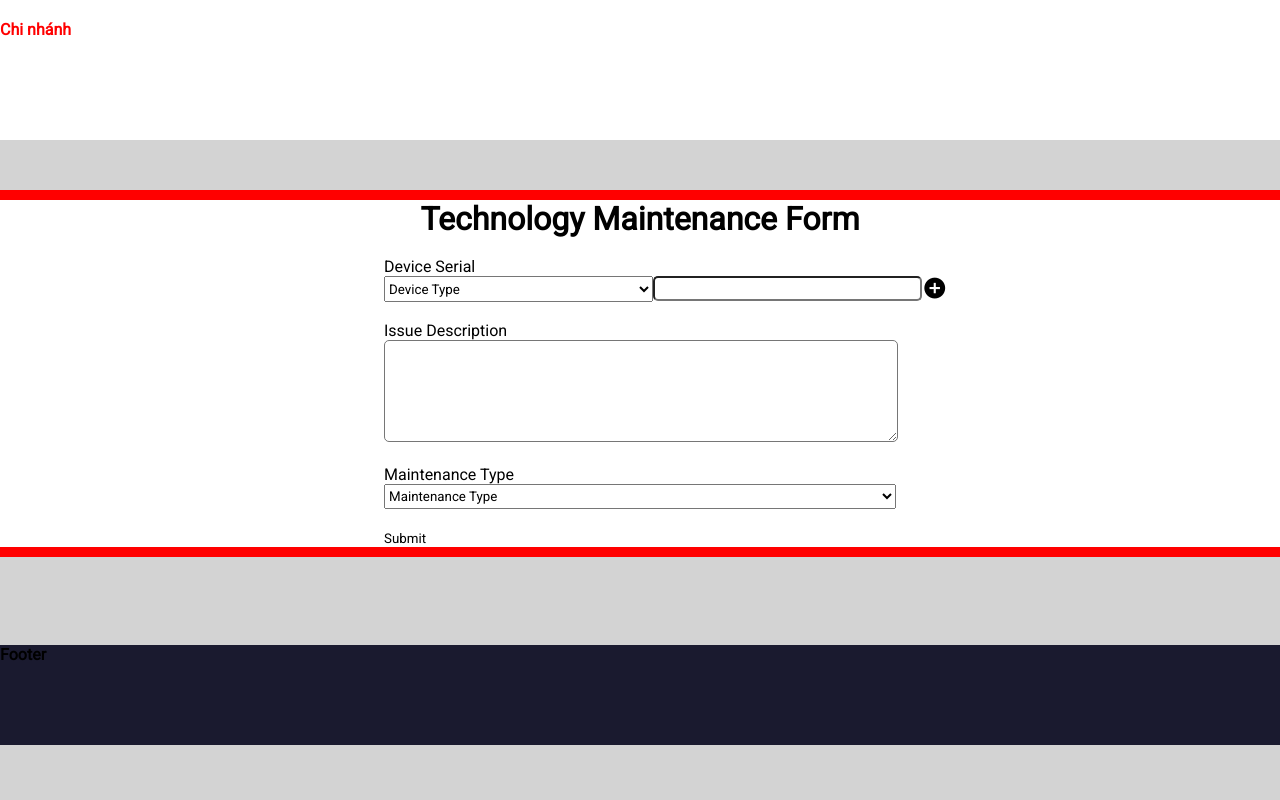
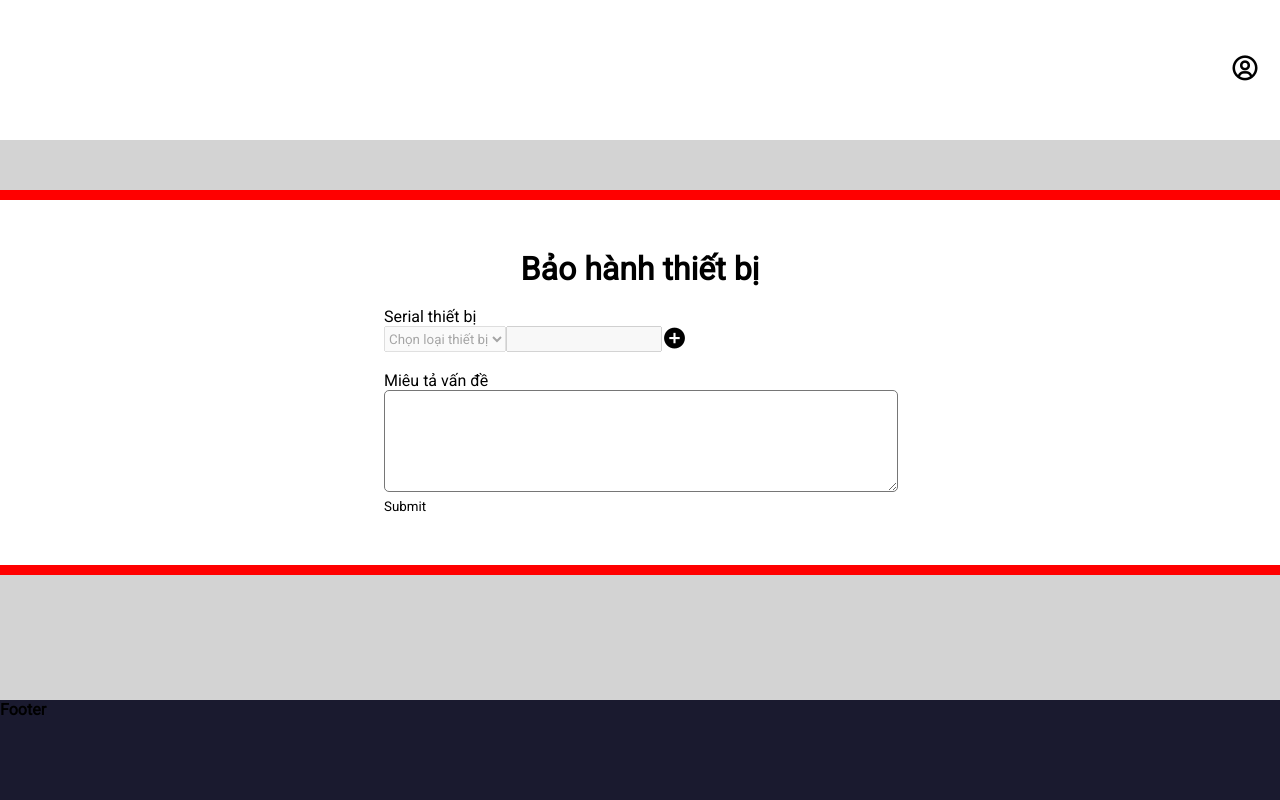
Before and after one commit to havietlong/remeo-postal, a PHP site: template views/Employee_maintenance_form.php in a window 1280 px wide; the page is wider, and only the part inside the window is pictured. Run offline with PHP 8.4, Linux system fonts and the light colour scheme; the template is opened without the code that fills it, so the values that code supplies are empty; the visitor is signed in with stand-in values (Sample User, id 1).

Commit message:
success maintenance

```diff
--- a/controllers/staffController.php
+++ b/controllers/staffController.php
@@ -50,6 +50,11 @@ switch ($action) {
         }
         break;
     case 'maintenance':
+        include_once 'models/staffModel.php';
+        include_once 'views/Employee_maintenance_form.php';
+        break;
+    case 'maintenance_request':
+        include_once 'models/staffModel.php';
         include_once 'views/Employee_maintenance_form.php';
         break;
     case 'manage_requests':
--- a/css/E-step2.css
+++ b/css/E-step2.css
@@ -172,6 +172,7 @@ body {
     height: 100%;
     /* Set height to 100% to fill the available space */
     position: relative;
+    /* top: 140px; */
     width: 100%;
     border-top: 10px solid grey;
     border-bottom: 10px solid red;
--- a/views/Employee_maintenance_form.php
+++ b/views/Employee_maintenance_form.php
@@ -13,63 +13,34 @@
 
 <body>
     <div class="total-container">
-        <div class="nav">
-            <div class="branch"><b>Chi nhánh</b></div>
-        </div>
-        <!-- <div class="progress-bar">
-            <div class="outter-circle">
-                <div class="inner-circle active"></div>
-            </div>
-            <div class="outter-circle">
-                <div class="inner-circle active"></div>
-            </div>
-            <div class="outter-circle">
-                <div class="inner-circle non-active"></div>
-            </div>
-            <div class="outter-circle">
-                <div class="inner-circle non-active"></div>
-            </div>
-        </div>
-        <div class="progress-status"></div> -->
+    <?php include "views/components/navBar.php" ?>
         <div class="user-options">
 
-            <h1>Technology Maintenance Form</h1>
+            <h1>Bảo hành thiết bị</h1>
             <br>
-            <form id="maintenance-form">
-                <label for="device-name">Device Serial</label>
+            <form id="maintenance-form" action="index.php?role=staff&action=maintenance_request" method="post">
+                <label for="device-name">Serial thiết bị</label>
+                <input type="text" name="request_type" id="device-name" value="2" hidden>
+                <input type="text" name="staff_id" id="staff-id" value="<?= $_SESSION['user_id'] ?>" hidden>
                 <div id="device-options" class="device-options">
                     <div class="device-serial-row">
-                        <select id="device-type">
-                            <option value="">Device Type</option>
-                            <option value="Hardware">Hardware</option>
-                            <option value="Software">Software</option>
-                            <option value="Network">Network</option>
-                            <option value="Other">Don't know</option>
+                        <select name="device-type" class="device-type" required disabled>
+                        <option value="">Chọn loại thiết bị</option>
+                        <?php foreach($categories as $category){ ?>
+                            <option value="<?= $category['type_id'] ?>"><?= $category['name'] ?></option>
+                        <?php } ?>
                         </select>
-                        <input type="text" id="device-name">
-                        <button id="plus-button"><i class='bx bxs-plus-circle'></i></button>
+                        <input type="text" name="device-serial" class="device-name" required disabled>
+                        <button id="plus-button" onclick="addNewDeviceOption(event)"><i class='bx bxs-plus-circle'></i></button>
                     </div>
                 </div>
                 <br>
                 <div>
-                    <label for="issue-description">Issue Description</label>
-                    <textarea id="issue-description"></textarea>
+                    <label for="issue-description">Miêu tả vấn đề</label>
+                    <textarea name="reason" id="issue-description"></textarea>
                 </div>
-                <br>
-                <div>
-                    <label for="maintenance-type">Maintenance Type</label>
-                    <select id="maintenance-type">
-                        <option value="">Maintenance Type</option>
-                        <option value="Hardware">Hardware</option>
-                        <option value="Software">Software</option>
-                        <option value="Network">Network</option>
-                        <option value="Other">Don't know</option>
-                    </select>
-                </div>
-                <br>
                 <button type="submit">Submit</button>
             </form>
-
         </div>
 
         <div class="footer">
@@ -78,8 +49,11 @@
     </div>
 
     <script>
-        // Handle click event on the plus button
-        document.getElementById('plus-button').addEventListener('click', function (event) {
+        // Variable to keep track of the index for generating unique names
+        var dynamicIndex = 0;
+
+        // Function to add a new product row to the array
+        function addNewDeviceOption(event) {
             event.preventDefault(); // Prevent form submission or page refresh
 
             // Create a new .device-options element
@@ -90,24 +64,34 @@
             var firstDeviceOptions = document.querySelector('.device-serial-row');
             deviceOptions.innerHTML = firstDeviceOptions.innerHTML;
 
+            // Generate unique names for the select and input elements
+            dynamicIndex++;
+            var deviceTypeSelect = deviceOptions.querySelector('select[name="device-type"]');
+            var deviceNameInput = deviceOptions.querySelector('input[name="device-serial"]');
+
+            if (deviceTypeSelect) {
+                deviceTypeSelect.name = "device-type-" + dynamicIndex;
+                deviceTypeSelect.disabled = false; // Enable the new select
+            }
+            if (deviceNameInput) {
+                deviceNameInput.name = "device-serial-" + dynamicIndex;
+                deviceNameInput.disabled = false; // Enable the new input
+            }
+
             // Remove the plus button from the new .device-options element
             var plusButton = deviceOptions.querySelector('#plus-button');
             plusButton.parentNode.removeChild(plusButton);
 
             // Append the new .device-options element to #maintenance-form
             document.getElementById('device-options').appendChild(deviceOptions);
-        });
+        }
+    </script>
+</body>
 
-        // Handle form submission event
-        document.getElementById('maintenance-form').addEventListener('submit', function (event) {
-            // Perform any necessary form submission logic here
-            // This code will execute when the form is submitted
-            // You can remove or modify this code based on your requirements
-            alert('Form submitted!');
-        });
-    </script>
 
-</body>
+
+
+
 
 <style>
     .device-options {
@@ -116,7 +100,7 @@
         width: 110%;
     }
 
-    .device-serial-row{
+    .device-serial-row {
         display: flex;
     }
 
@@ -295,8 +279,8 @@
     .footer {
         background-color: rgb(26, 26, 47);
         height: 100px;
-        /* position: absolute;
-        bottom: 0; */
+        position: fixed;
+        bottom: 0;
         margin-top: 88px;
         width: 100%;
     }
@@ -313,6 +297,7 @@
     }
 
     .user-options {
+        padding: 50px;
         margin-top: 50px;
         display: flex;
         flex-direction: column;
--- a/views/Employee_manage_requests.php
+++ b/views/Employee_manage_requests.php
@@ -13,9 +13,7 @@
 
 <body>
     <div class="total-container">
-        <div class="nav">
-            <div class="branch"><b>Chi nhánh</b></div>
-        </div>
+    <?php include "views/components/navBar.php" ?>
         <!-- <div class="progress-bar">
             <div class="outter-circle">
                 <div class="inner-circle active"></div>
--- a/views/Employee_step1.php
+++ b/views/Employee_step1.php
@@ -17,9 +17,7 @@ $role = $_GET['role'];
 
 <body>
   <div class="total-container">
-    <div class="nav">
-      <div class="branch"><b>Chi nhánh</b></div>
-    </div>
+    <?php include "views/components/navBar.php" ?>
     <div class="progress-bar">
       <div class="outter-circle">
         <div class="inner-circle active"></div>
--- a/views/Employee_step2.php
+++ b/views/Employee_step2.php
@@ -36,9 +36,7 @@ if(isset($_GET['category'])){
 
 <body>
     <div class="total-container">
-        <div class="nav">
-            <div class="branch"><b>Chi nhánh</b></div>
-        </div>
+        <?php include "views/components/navBar.php" ?>
         <div class="progress-bar">
             <div class="outter-circle">
                 <div class="inner-circle active"></div>
--- a/views/components/navBar.php
+++ b/views/components/navBar.php
@@ -0,0 +1,86 @@
+<div class="nav">
+    <div class="logo-user">
+        <i class='bx bx-user-circle' onclick="togglePopup()"></i>
+    </div>
+</div>
+<div class="popup" id="popup">
+    <div class="popup-item">
+    <i class='bx bx-user-circle popup-icon'></i>
+        Người dùng
+    </div>
+    <div class="popup-item">
+    <i class='bx bx-git-branch popup-icon' ></i>
+        Chi nhánh
+    </div>
+    <div class="popup-item">
+    <i class='bx bx-slider-alt popup-icon' ></i>
+        Bộ phận
+    </div>
+    <div class="popup-item">
+    <i class='bx bx-bell popup-icon' ></i>
+        Vai trò
+    </div>
+</div>
+<style>
+    .nav {
+        background-color: white;
+        height: 100px;
+        /* position: fixed; */
+        top: 0;
+        width: 100%;
+        display: flex;
+        justify-content: right;
+        align-items: center;
+    }
+
+    .logo-user {
+        font-size: 30px;
+        cursor: pointer;
+        color: black;
+        margin-right: 20px;
+    }
+
+    /* Cửa sổ popup */
+    .popup {
+        display: none;
+        position: absolute;
+        top: 2.5cm;
+        right: 20px;
+        background-color: white;
+
+        padding: 10px;
+        box-shadow: 0 0 10px rgba(0, 0, 0, 0.1);
+        z-index: 999;
+        width: 6cm;
+        height: 4cm;
+
+    }
+
+    .popup-item {
+        display: flex;
+        align-items: center;
+        margin-bottom: 10px;
+        color: black;
+
+    }
+
+    .popup-icon {
+        font-size: 20px;
+        margin-right: 10px;
+    }
+
+    /* Hover hiển thị popup */
+    .header:hover .popup {
+        display: block;
+    }
+</style>
+<script>
+    function togglePopup() {
+        var popup = document.getElementById("popup");
+        if (popup.style.display === "block") {
+            popup.style.display = "none";
+        } else {
+            popup.style.display = "block";
+        }
+    }
+</script>
```
Also changed, not shown: hfn/s3.css (+3 -4 lines), hfn/s3.html (+3 -6 lines), models/staffModel.php (+69 -17 lines), views/Employee_step3_showcard.php (+7 -1 lines), views/components/footer.php (added, +103 -0 lines), views/components/head.php (added, +15 -0 lines), views/index.php (+4 -18 lines).
